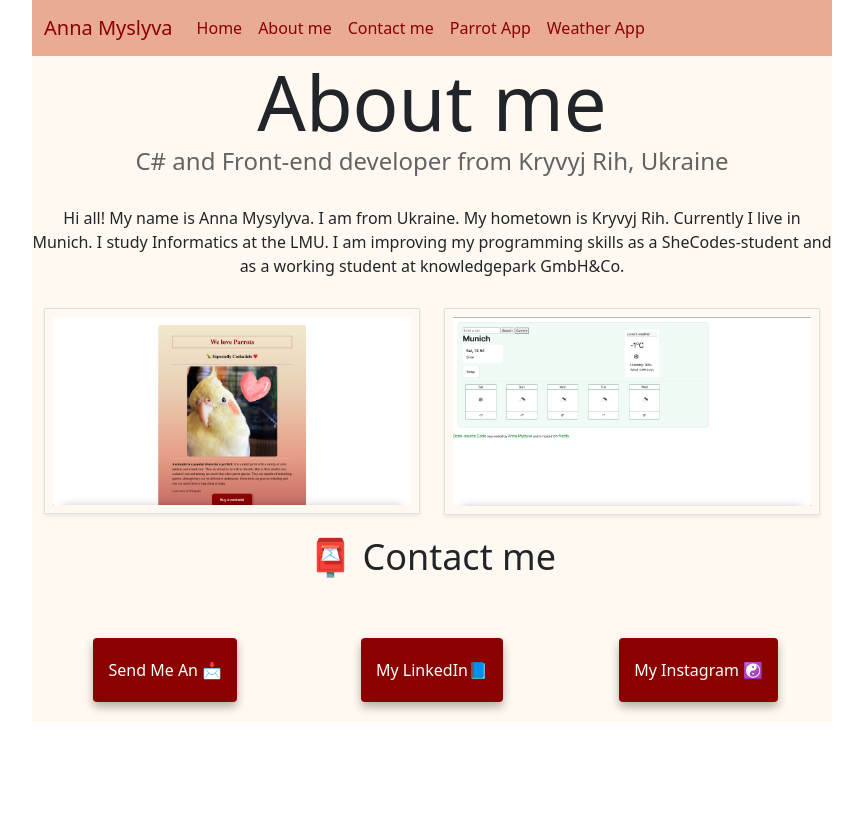
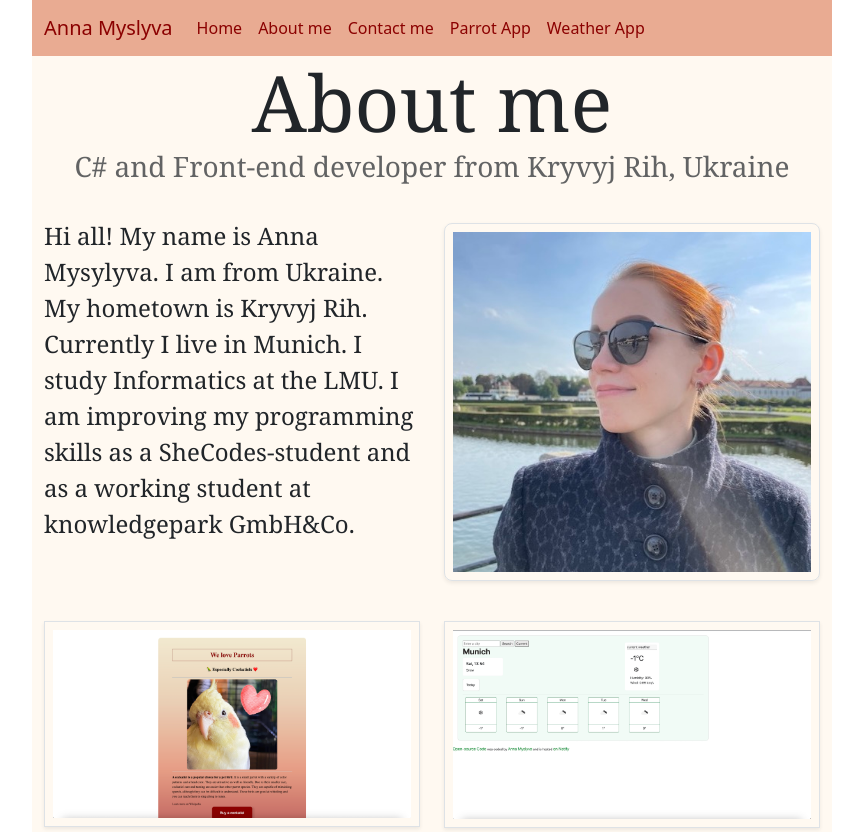
Before and after one commit to AnnaMyslyva/responsiveBasicProject, a website: page about.html in a window 1280 px wide. Shown: the top 832 px of the page, without its empty margins (208-1071 px from the left). Before the commit the page ends 800 px from the top, so only its background shows below. Drawn offline with nearby package versions, Linux system fonts and the light colour scheme.

Commit message:
about-me-page-changes
one new photo was added

```diff
--- a/about.html
+++ b/about.html
@@ -104,11 +104,19 @@
     </nav>
     <h1>About me</h1>
     <h3>C# and Front-end developer from Kryvyj Rih, Ukraine</h3>
-    <div class="about-paragraphs">
+    <div class="container">
+    <div class="row">
+      <div class="col-md-6" id="about-paragraphs">
       Hi all! My name is Anna Mysylyva. I am from Ukraine. My hometown is Kryvyj Rih. Currently I live in Munich. I study Informatics at the LMU. I am improving my programming skills as a SheCodes-student and as a working student at knowledgepark GmbH&Co.
     </div>
-    <div class="container">
-      <div class="row">
+    <div class="col-md-6">
+          <img
+            src="images/anna.png"
+            class="img-fluid shadow-sm p-2 border"
+            id="me"
+            alt="Anna Myslyva"
+          />
+        </div>
         <div class="col-md-6">
           <img
             src="images/parrot.png"
--- a/style.css
+++ b/style.css
@@ -18,19 +18,23 @@ h2,
 h3 {
   text-align: center;
   margin: 0;
+  font-family: Georgia, "Times New Roman", Times, serif;
 }
 
 h1 {
-  font-size: 76px;
+  font-size: 78px;
+  font-family: Georgia, "Times New Roman", Times, serif;
 }
 
 h2 {
-  font-size: 40px;
+  font-size: 42px;
+  font-family: Georgia, "Times New Roman", Times, serif;
 }
 
 h3 {
-  font-size: 24px;
+  font-size: 28px;
   opacity: 0.7;
+  font-family: Georgia, "Times New Roman", Times, serif;
 }
 
 p {
@@ -40,12 +44,14 @@ p {
   font-size: 30px;
   line-height: 2.5;
   text-align: center;
+  font-family: Georgia, "Times New Roman", Times, serif;
 }
 
 .navigation-links {
   display: flex;
   margin-top: 40px;
   justify-content: center;
+  font-family: Georgia, "Times New Roman", Times, serif;
 }
 
 .navigation-links a {
@@ -54,17 +60,20 @@ p {
   padding: 20px 15px;
   text-decoration: none;
   text-transform: capitalize;
+  font-family: Georgia, "Times New Roman", Times, serif;
 }
 
 .contact-link {
   background: var(--primary-color);
   box-shadow: var(--box-shadow);
   color: white;
+  font-family: Georgia, "Times New Roman", Times, serif;
 }
 
 .about-link {
   color: var(--primary-color);
   border: 1px solid var(--primary-color);
+  font-family: Georgia, "Times New Roman", Times, serif;
 }
 
 .homepage-link {
@@ -77,10 +86,13 @@ p {
   display: flex;
   margin: 30px 0;
   text-align: center;
+  font-family: Georgia, "Times New Roman", Times, serif;
 }
 
-.about-paragraphs p {
-  margin: 10px;
+#about-paragraphs {
+  margin-top: 35px;
+  font-size: 24px;
+  font-family: Georgia, "Times New Roman", Times, serif;
 }
 
 .email-link {
@@ -89,6 +101,7 @@ p {
   color: var(--primary-color);
   font-size: 28px;
   text-decoration: none;
+  font-family: Georgia, "Times New Roman", Times, serif;
 }
 
 .email-link:hover {
@@ -97,17 +110,20 @@ p {
 
 #contact {
   margin-top: 20px;
+  font-family: Georgia, "Times New Roman", Times, serif;
 }
 
 @media (max-width: 576px) {
   .container {
     text-align: center;
+    font-family: Georgia, "Times New Roman", Times, serif;
   }
 
   .projects-link {
     display: block;
     text-align: center;
     margin: 45px 30px;
+    font-family: Georgia, "Times New Roman", Times, serif;
   }
 
   img {
@@ -115,16 +131,23 @@ p {
   }
 
   h1 {
-    font-size: 76px;
+    font-size: 86px;
   }
   h2 {
-    font-size: 28px;
+    font-size: 35px;
   }
 
   h3 {
-    font-size: 14px;
+    font-size: 25px;
     opacity: 0.7;
   }
+}
+
+#me {
+  margin-top: 40px;
+  margin-bottom: 40px;
+  border-radius: 8px;
+  box-shadow: var(--box-shadow);
 }
 
 #parrot {
@@ -143,8 +166,10 @@ p {
 
 #HContactMe {
   font-size: 36px;
+  font-family: Georgia, "Times New Roman", Times, serif;
 }
 
 #HGreetings {
   font-size: 46px;
+  font-family: Georgia, "Times New Roman", Times, serif;
 }
```
Also changed, not shown: images/anna.png (added).
